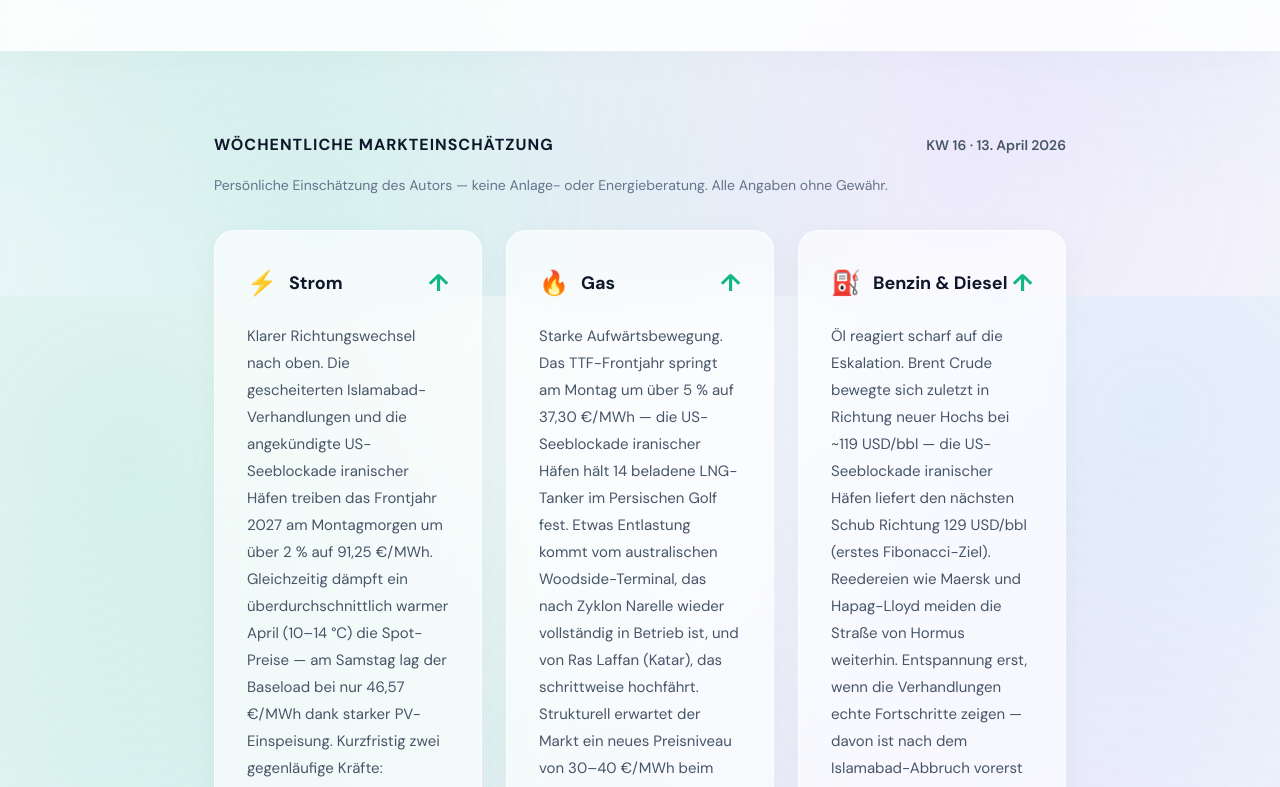
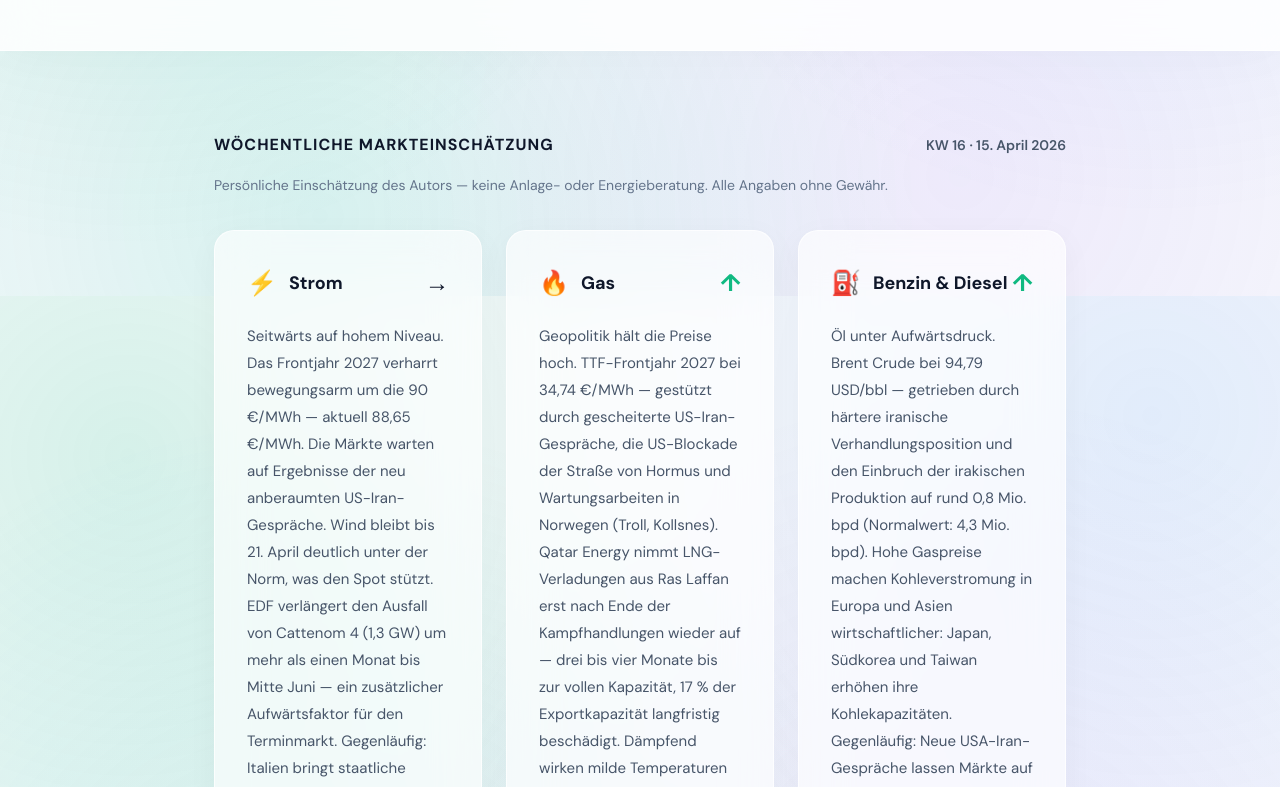
Before and after one commit to cenko-ai/Stromgeist, a Next.js app: page / in a window 1280 px wide. Shown: the part 1304-2091 px from the top of the page. Built offline with nearby package versions, Linux system fonts and the light colour scheme.

Commit message:
Update MarktWidget.js

```diff
--- a/src/components/MarktWidget.js
+++ b/src/components/MarktWidget.js
@@ -4,7 +4,7 @@ export default function MarktWidget() {
       <div className="markt-inner">
         <div className="markt-header">
           <span className="markt-title">Wöchentliche Markteinschätzung</span>
-          <span className="markt-date">KW 16 · 13. April 2026</span>
+          <span className="markt-date">KW 16 · 15. April 2026</span>
         </div>
         <p className="markt-disclaimer">
           Persönliche Einschätzung des Autors — keine Anlage- oder Energieberatung. Alle Angaben ohne Gewähr.
@@ -15,10 +15,10 @@ export default function MarktWidget() {
               <div className="markt-card-title">
                 <span className="markt-card-icon">⚡</span> Strom
               </div>
-              <span className="markt-arrow up">↑</span>
+              <span className="markt-arrow neutral">→</span>
             </div>
             <p className="markt-text">
-              Klarer Richtungswechsel nach oben. Die gescheiterten Islamabad-Verhandlungen und die angekündigte US-Seeblockade iranischer Häfen treiben das Frontjahr 2027 am Montagmorgen um über 2 % auf 91,25 €/MWh. Gleichzeitig dämpft ein überdurchschnittlich warmer April (10–14 °C) die Spot-Preise — am Samstag lag der Baseload bei nur 46,57 €/MWh dank starker PV-Einspeisung. Kurzfristig zwei gegenläufige Kräfte: Erneuerbare drücken den Spot, Geopolitik zieht den Terminmarkt hoch.
+              Seitwärts auf hohem Niveau. Das Frontjahr 2027 verharrt bewegungsarm um die 90 €/MWh — aktuell 88,65 €/MWh. Die Märkte warten auf Ergebnisse der neu anberaumten US-Iran-Gespräche. Wind bleibt bis 21. April deutlich unter der Norm, was den Spot stützt. EDF verlängert den Ausfall von Cattenom 4 (1,3 GW) um mehr als einen Monat bis Mitte Juni — ein zusätzlicher Aufwärtsfaktor für den Terminmarkt. Gegenläufig: Italien bringt staatliche Unterstützung für Gaskraftwerke ins Spiel, was mittelfristig die Gasnachfrage erhöhen könnte.
             </p>
           </div>
 
@@ -30,7 +30,7 @@ export default function MarktWidget() {
               <span className="markt-arrow up">↑</span>
             </div>
             <p className="markt-text">
-              Starke Aufwärtsbewegung. Das TTF-Frontjahr springt am Montag um über 5 % auf 37,30 €/MWh — die US-Seeblockade iranischer Häfen hält 14 beladene LNG-Tanker im Persischen Golf fest. Etwas Entlastung kommt vom australischen Woodside-Terminal, das nach Zyklon Narelle wieder vollständig in Betrieb ist, und von Ras Laffan (Katar), das schrittweise hochfährt. Strukturell erwartet der Markt ein neues Preisniveau von 30–40 €/MWh beim TTF-Frontjahr.
+              Geopolitik hält die Preise hoch. TTF-Frontjahr 2027 bei 34,74 €/MWh — gestützt durch gescheiterte US-Iran-Gespräche, die US-Blockade der Straße von Hormus und Wartungsarbeiten in Norwegen (Troll, Kollsnes). Qatar Energy nimmt LNG-Verladungen aus Ras Laffan erst nach Ende der Kampfhandlungen wieder auf — drei bis vier Monate bis zur vollen Kapazität, 17 % der Exportkapazität langfristig beschädigt. Dämpfend wirken milde Temperaturen und schwache Nachfrage aus China und Japan. Speicherstände Deutschland: 29,6 %.
             </p>
           </div>
 
@@ -42,7 +42,7 @@ export default function MarktWidget() {
               <span className="markt-arrow up">↑</span>
             </div>
             <p className="markt-text">
-              Öl reagiert scharf auf die Eskalation. Brent Crude bewegte sich zuletzt in Richtung neuer Hochs bei ~119 USD/bbl — die US-Seeblockade iranischer Häfen liefert den nächsten Schub Richtung 129 USD/bbl (erstes Fibonacci-Ziel). Reedereien wie Maersk und Hapag-Lloyd meiden die Straße von Hormus weiterhin. Entspannung erst, wenn die Verhandlungen echte Fortschritte zeigen — davon ist nach dem Islamabad-Abbruch vorerst nichts zu sehen. Die Bundesregierung plant durch Energiesteuerabsenkung die Spritpreise für 2 Monate um ca. 17 cent zu senken.
+              Öl unter Aufwärtsdruck. Brent Crude bei 94,79 USD/bbl — getrieben durch härtere iranische Verhandlungsposition und den Einbruch der irakischen Produktion auf rund 0,8 Mio. bpd (Normalwert: 4,3 Mio. bpd). Hohe Gaspreise machen Kohleverstromung in Europa und Asien wirtschaftlicher: Japan, Südkorea und Taiwan erhöhen ihre Kohlekapazitäten. Gegenläufig: Neue USA-Iran-Gespräche lassen Märkte auf Entspannung hoffen; teilweise Passage durch Hormus möglich.
             </p>
           </div>
         </div>
```
